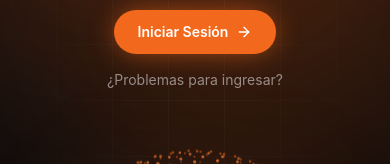
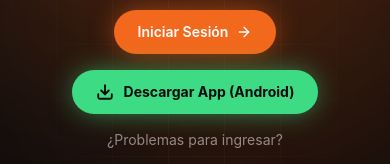
Before and after one commit to Shautax/dashboard-asistencia-iutav, a React (Vite) app: page / in a window 390 px wide. Shown: the part 348-512 px from the top of the page. Built offline with nearby package versions, Linux system fonts and the light colour scheme; no server answers.

Commit message:
Fase 3: Landing page con boton de descarga del APK para moviles

```diff
--- a/src/pages/LandingPage.jsx
+++ b/src/pages/LandingPage.jsx
@@ -8,6 +8,7 @@ import {
   CalendarDays,
   CheckCircle2,
   ChevronDown,
+  Download,
   GraduationCap,
   History,
   Mail,
@@ -255,6 +256,15 @@ export default function LandingPage() {
               </p>
               <div className="mt-9 flex flex-col items-center gap-4 lg:items-start">
                 {botonAcceso}
+                {/* Descarga del APK: solo visible en móviles */}
+                <a
+                  href="/app-iutav.apk"
+                  download
+                  className="inline-flex items-center justify-center gap-2.5 rounded-full bg-[#3DDC84] px-6 py-3 text-sm font-bold text-[#0b0b0d] shadow-[0_0_28px_-4px_rgba(61,220,132,0.7)] transition hover:bg-[#5ae69a] focus:outline-none focus-visible:ring-2 focus-visible:ring-[#3DDC84] focus-visible:ring-offset-2 focus-visible:ring-offset-[#0b0b0d] md:hidden"
+                >
+                  <Download size={18} strokeWidth={2.5} />
+                  Descargar App (Android)
+                </a>
                 <button
                   type="button"
                   onClick={() => setModal('recuperar')}
```
Also changed, not shown: 1 other file (tests, documents, lock files or other folders).
